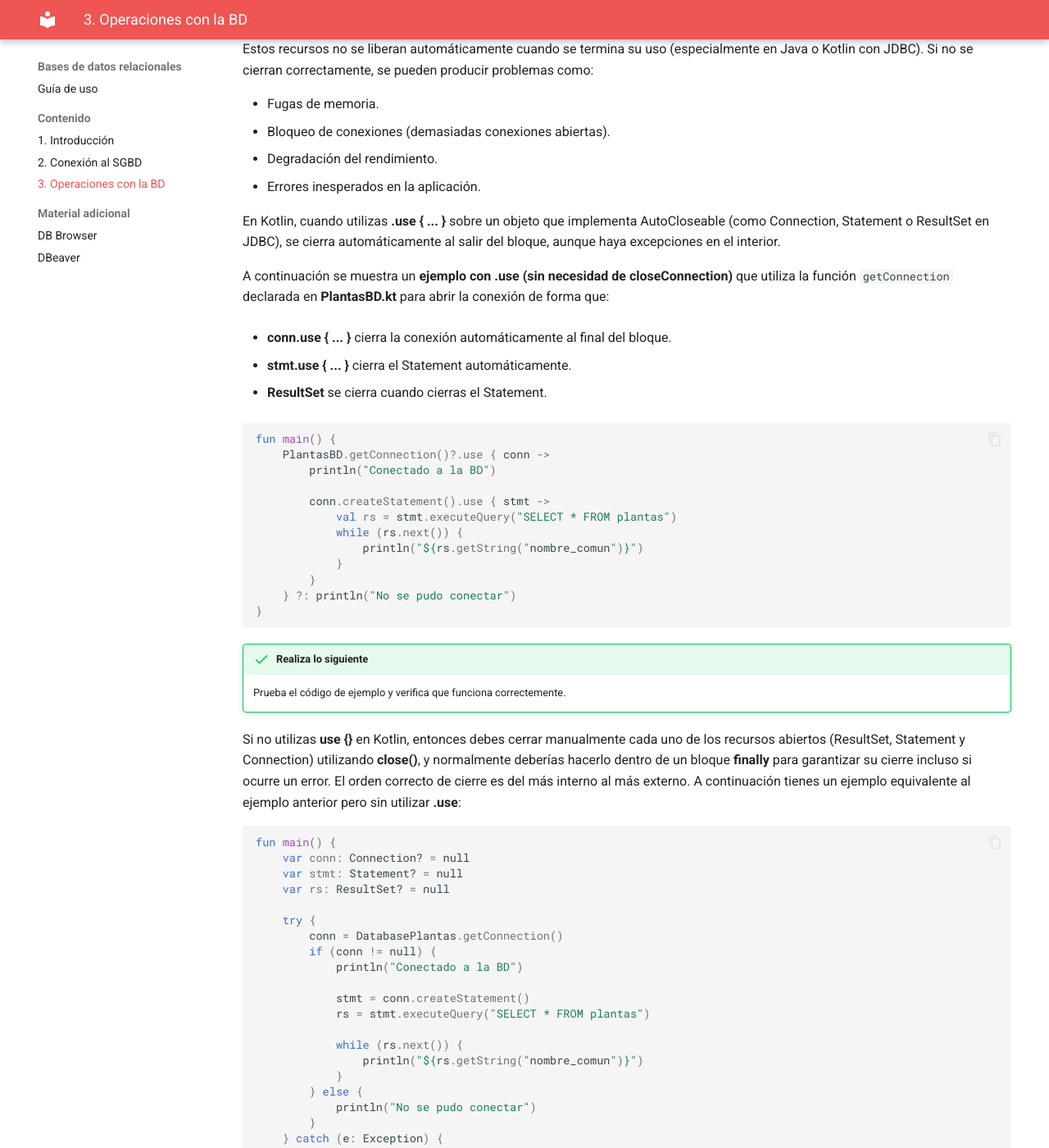
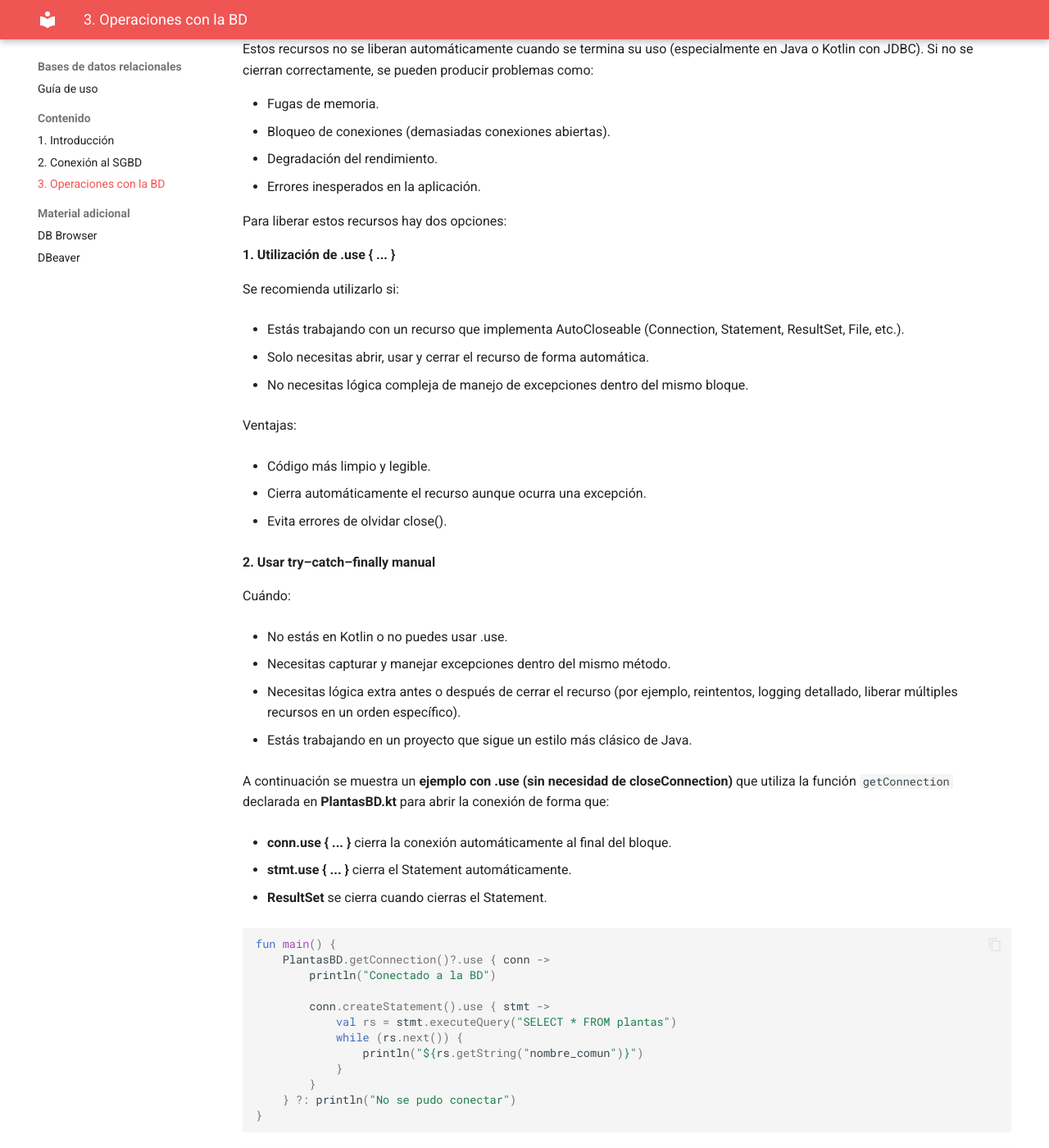
Before and after one commit to bpaterna/AD_BD_REL, an MkDocs documentation site: the page built from docs/3_operaciones.md, in a window 1280 px wide and 1400 px high, scrolled down 1295 px. Shown: the whole window at 82% size. Built offline with MkDocs 1.6.1 and Material for MkDocs 9.7.7, drawn with Linux system fonts in a browser that asks for light colours.

Commit message:
Update 3_operaciones.md

```diff
--- a/docs/3_operaciones.md
+++ b/docs/3_operaciones.md
@@ -44,7 +44,42 @@ Estos recursos no se liberan automáticamente cuando se termina su uso (especial
 - Degradación del rendimiento.
 - Errores inesperados en la aplicación.
 
-En Kotlin, cuando utilizas **.use { ... }** sobre un objeto que implementa AutoCloseable (como Connection, Statement o ResultSet en JDBC), se cierra automáticamente al salir del bloque, aunque haya excepciones en el interior.
+Para liberar estos recursos hay dos opciones:
+
+**1. Utilización de .use { ... }**
+
+Se recomienda utilizarlo si:
+
+- Estás trabajando con un recurso que implementa AutoCloseable (Connection, Statement, ResultSet, File, etc.).
+
+- Solo necesitas abrir, usar y cerrar el recurso de forma automática.
+
+- No necesitas lógica compleja de manejo de excepciones dentro del mismo bloque.
+
+Ventajas:
+
+- Código más limpio y legible.
+
+- Cierra automáticamente el recurso aunque ocurra una excepción.
+
+- Evita errores de olvidar close().
+
+
+
+**2. Usar try–catch–finally manual**
+
+Cuándo:
+
+- No estás en Kotlin o no puedes usar .use.
+
+- Necesitas capturar y manejar excepciones dentro del mismo método.
+
+- Necesitas lógica extra antes o después de cerrar el recurso (por ejemplo, reintentos, logging detallado, liberar múltiples recursos en un orden específico).
+
+- Estás trabajando en un proyecto que sigue un estilo más clásico de Java.
+
+
+
 
 A continuación se muestra un **ejemplo con .use (sin necesidad de closeConnection)** que utiliza la función `getConnection` declarada en **PlantasBD.kt** para abrir la conexión de forma que:
 
```
